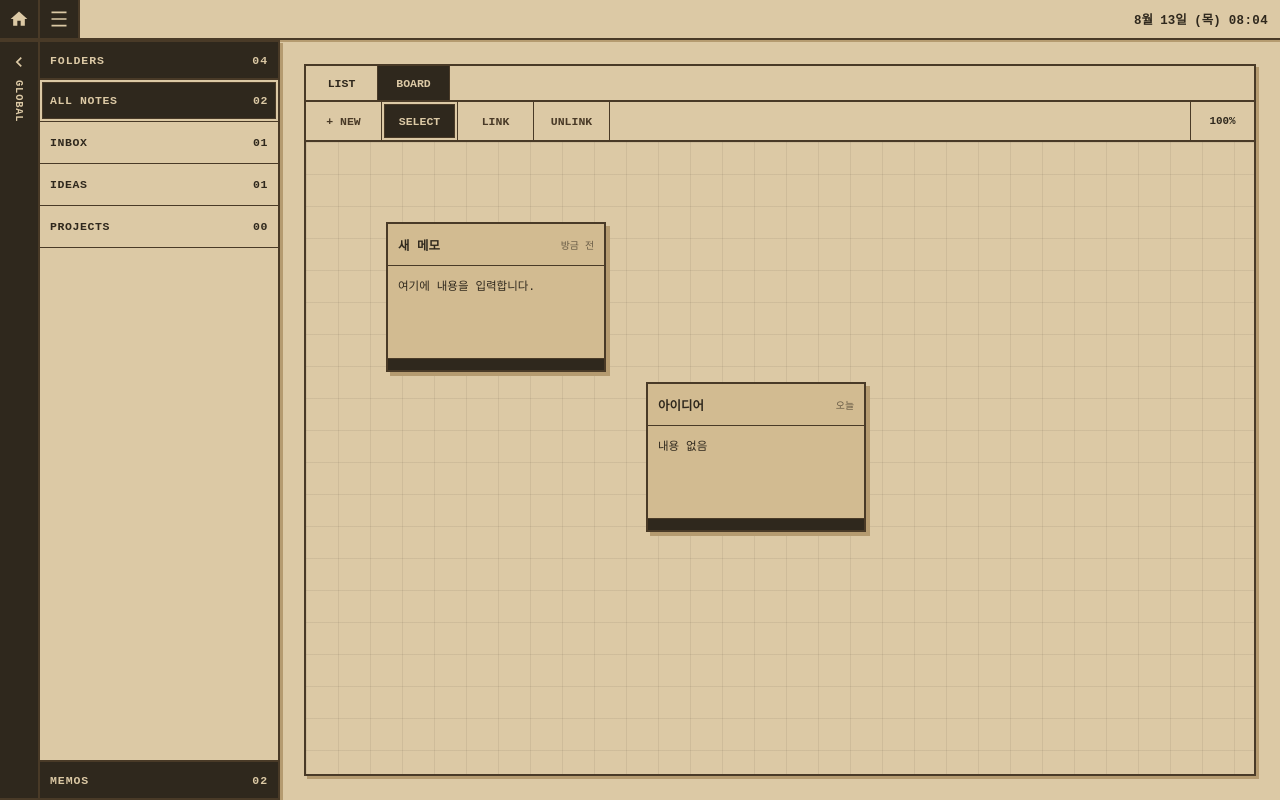
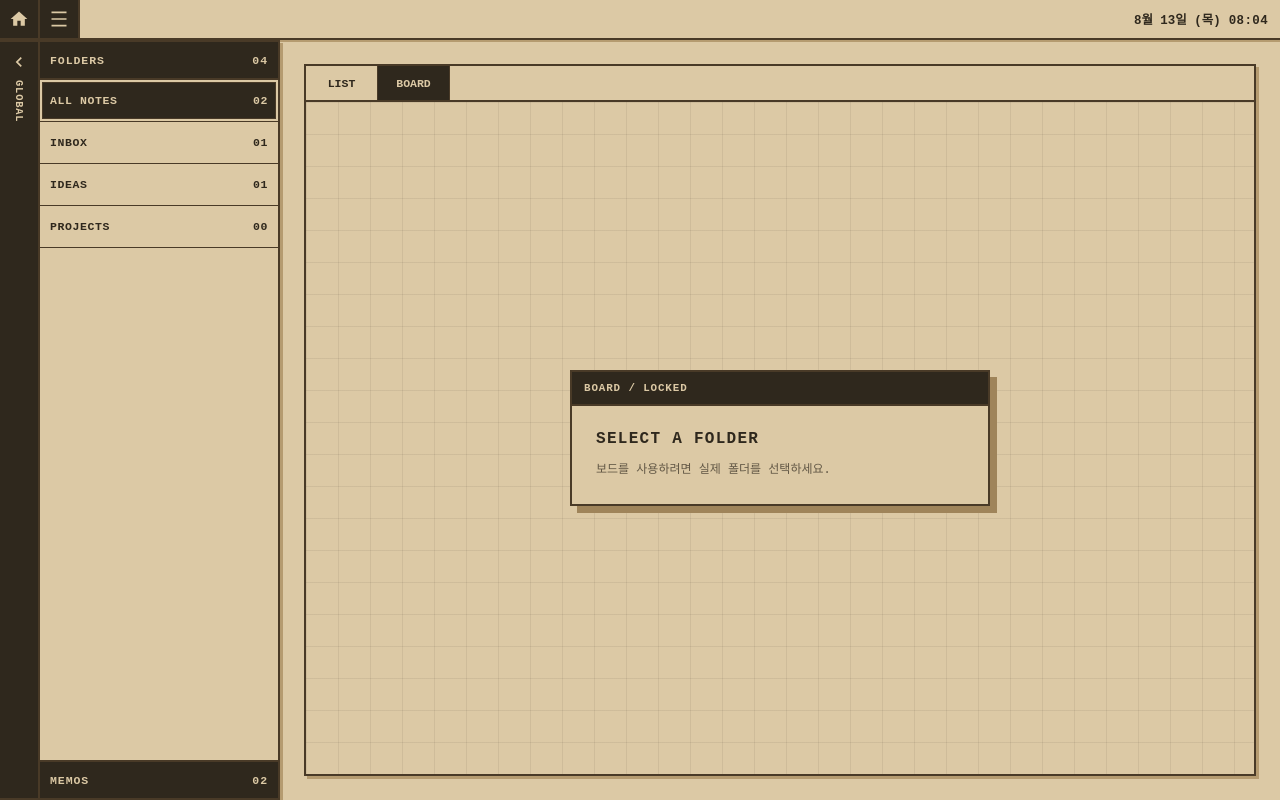
Before and after one commit to neukdol30-ai/workspace, a React app in the folder frontend/: page /memo/board in a window 1280 px wide. Built offline with nearby package versions, Linux system fonts and the light colour scheme; the HTML template or start-up script is replaced by a standard one.

Commit message:
삭제 메세지 출력

```diff
--- a/frontend/src/pages/memo/BoardMemoPage.css
+++ b/frontend/src/pages/memo/BoardMemoPage.css
@@ -42,3 +42,59 @@
     inset: 0;
     transform-origin: 0 0;
 }
+
+.memo-board-unavailable {
+    display: grid;
+    flex: 1;
+    min-width: 0;
+    min-height: 0;
+    padding: 32px;
+    place-items: center;
+    background:
+            linear-gradient(
+                    to right,
+                    rgb(47 40 29 / 8%) 1px,
+                    transparent 1px
+            ),
+            linear-gradient(
+                    to bottom,
+                    rgb(47 40 29 / 8%) 1px,
+                    transparent 1px
+            ),
+            var(--surface);
+    background-size: 32px 32px;
+}
+
+.memo-board-unavailable-panel {
+    width: min(420px, 100%);
+    border: 2px solid var(--line);
+    color: var(--ink);
+    background: var(--surface);
+    box-shadow: 7px 7px 0 #9f845a;
+}
+
+.memo-board-unavailable-code {
+    display: block;
+    padding: 10px 12px;
+    border-bottom: 2px solid var(--line);
+    color: var(--surface);
+    background: var(--ink);
+    font-size: 0.68rem;
+    font-weight: 700;
+    letter-spacing: 0.08em;
+}
+
+.memo-board-unavailable-panel h2 {
+    margin: 0;
+    padding: 24px 24px 12px;
+    font-size: 1rem;
+    letter-spacing: 0.08em;
+}
+
+.memo-board-unavailable-panel p {
+    margin: 0;
+    padding: 0 24px 24px;
+    font-size: 0.75rem;
+    line-height: 1.7;
+    opacity: 0.7;
+}
--- a/frontend/src/pages/memo/BoardMemoPage.jsx
+++ b/frontend/src/pages/memo/BoardMemoPage.jsx
@@ -4,6 +4,7 @@ import BoardNoteDetail from './board/BoardNoteDetail.jsx'
 import BoardNoteCard from './board/BoardNoteCard.jsx'
 import BoardEdgeLayer from './board/BoardEdgeLayer.jsx'
 import BoardToolbar from './board/BoardToolbar.jsx'
+import ConfirmDialog from "../../component/common/ConfirmDialog.jsx";
 import './BoardMemoPage.css'
 
 const CARD_CENTER_X = 110
@@ -46,6 +47,7 @@ function BoardMemoPage() {
 
     const [draggingNodeId, setDraggingNodeId] = useState(null)
     const [openedNoteId, setOpenedNoteId] = useState(null)
+    const [notePendingDelete, setNotePendingDelete] = useState(null)
     const [toolMode, setToolMode] = useState('select')
     const [pendingNodeId, setPendingNodeId] = useState(null)
 
@@ -106,18 +108,18 @@ function BoardMemoPage() {
             return
         }
 
-        const noteTitle =
-            openedNote.title.trim() || '제목 없음'
+        setNotePendingDelete(openedNote)
+    }
 
-        const shouldDelete = window.confirm(
-            `"${noteTitle}" 메모를 삭제할까요?`,
-        )
+    function handleConfirmDelete() {
 
-        if (!shouldDelete) {
+        if (!notePendingDelete) {
             return
         }
 
-        deleteNote(openedNote.id)
+        deleteNote(notePendingDelete.id)
+
+        setNotePendingDelete(null)
         setOpenedNoteId(null)
         setPendingNodeId(null)
     }
@@ -466,6 +468,33 @@ function BoardMemoPage() {
         setPendingNodeId(null)
     }
 
+    if (selectedFolderId === 'all') {
+        return (
+            <section
+                className="memo-board"
+                aria-label="Memo board unavailable"
+            >
+                <div className="memo-board-unavailable">
+                    <div
+                        className="memo-board-unavailable-panel"
+                        role="status"
+                    >
+                    <span className="memo-board-unavailable-code">
+                        BOARD / LOCKED
+                    </span>
+
+                        <h2>SELECT A FOLDER</h2>
+
+                        <p>
+                            보드를 사용하려면 실제 폴더를
+                            선택하세요.
+                        </p>
+                    </div>
+                </div>
+            </section>
+        )
+    }
+
     return (
         <section className="memo-board" aria-label="memo board">
             <BoardToolbar
@@ -547,6 +576,20 @@ function BoardMemoPage() {
                 />
             )}
 
+            <ConfirmDialog
+                isOpen={notePendingDelete !== null}
+                title="DELETE MEMO"
+                message={
+                `"${notePendingDelete?.title.trim() ||
+                '제목 없음'}" ` +
+                    '메모를 삭제할까요?'
+                }
+                confirmLabel="DELETE"
+                cancelLabel="CANCEL"
+                onConfirm={handleConfirmDelete}
+                onCancel={() => setNotePendingDelete(null)}
+                />
+
         </section>
     )
 }
```
